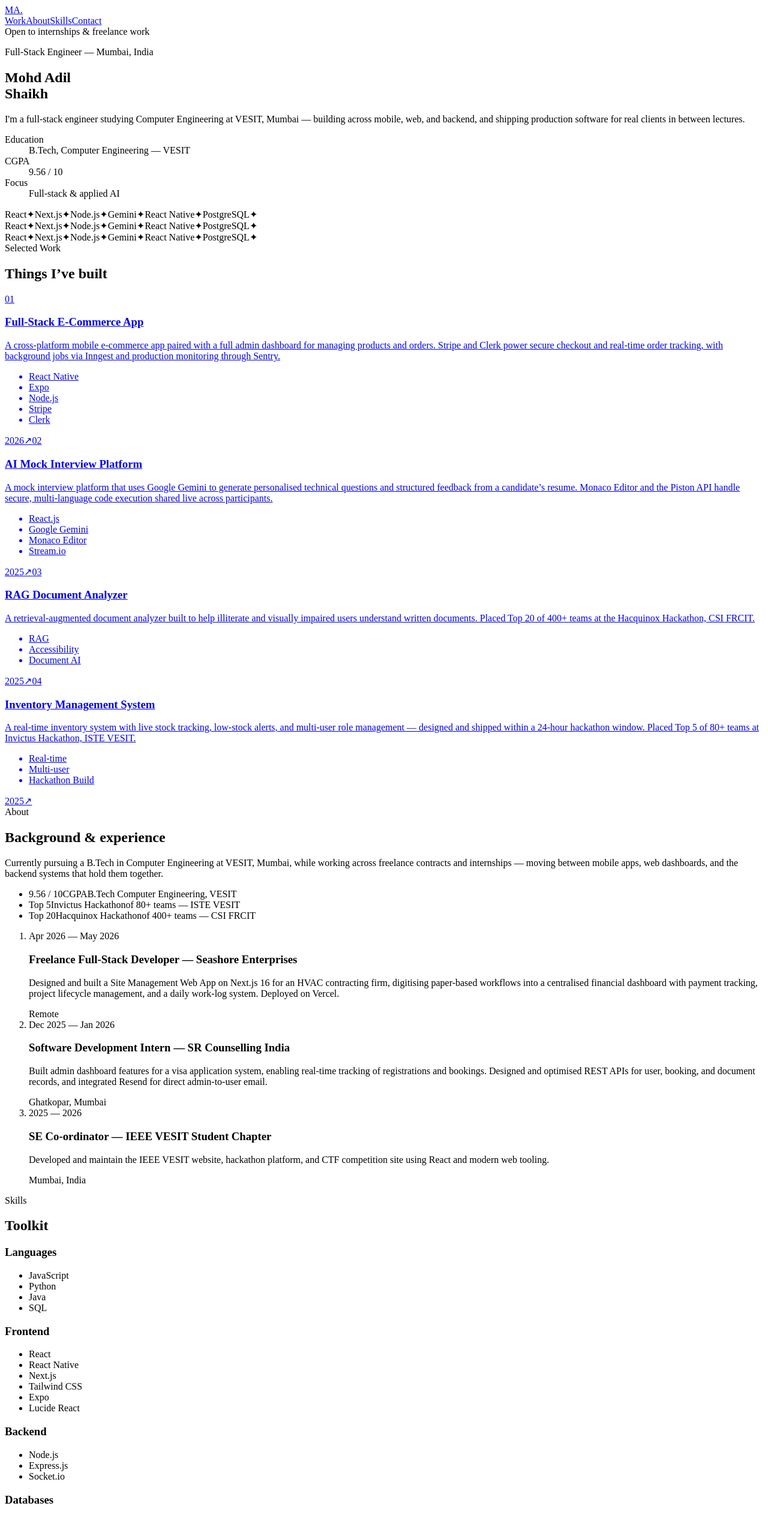
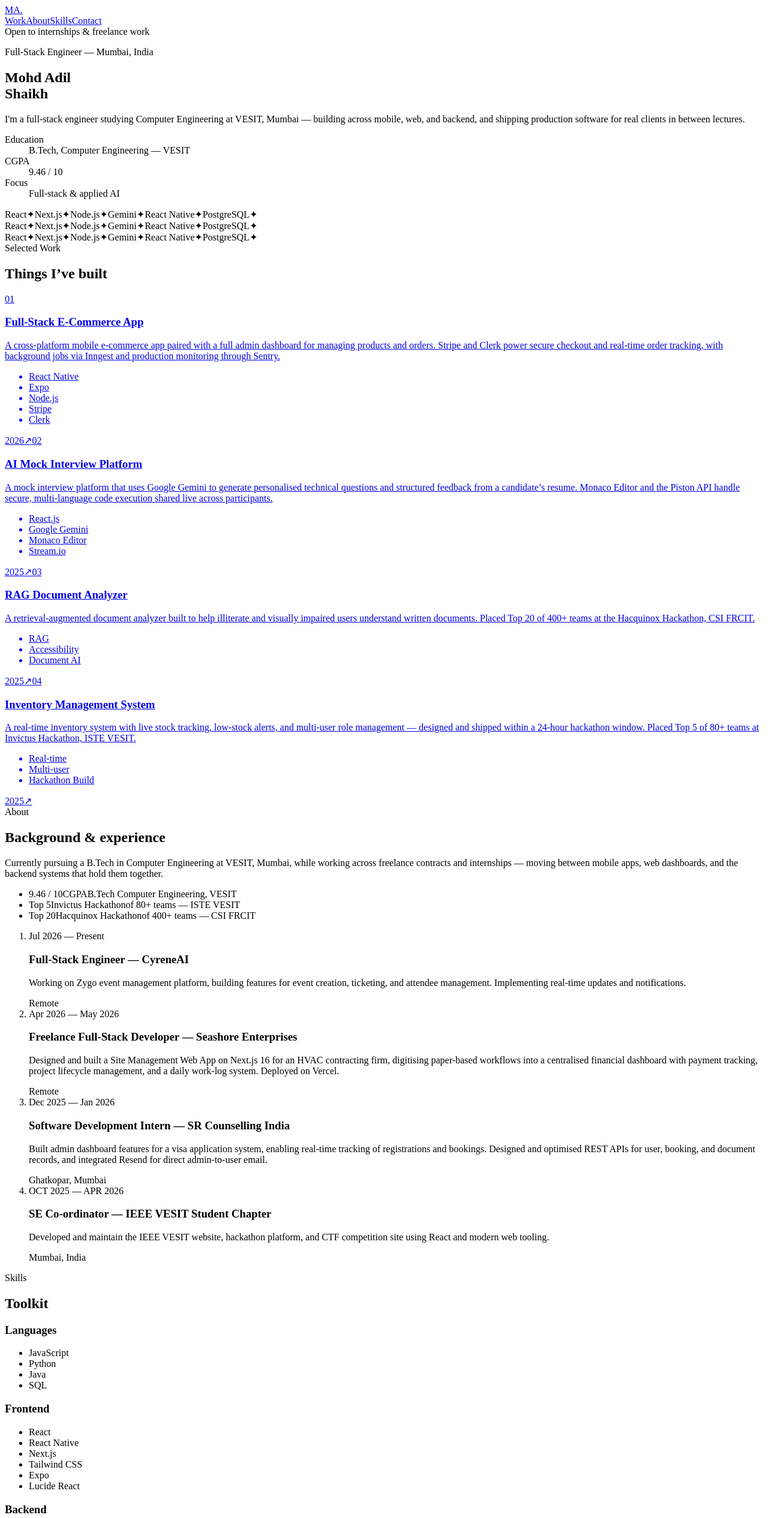
Before and after one commit to adil162006/porttfolio, a React (Vite) app: page / in a window 1280 px wide. Shown: the top 2531 px of the page at 60% size. Built offline with nearby package versions, Linux system fonts and the light colour scheme; the HTML template or start-up script is replaced by a standard one.

Commit message:
Some changes

```diff
--- a/src/data/content.js
+++ b/src/data/content.js
@@ -2,11 +2,11 @@
 // Update CONTACT.linkedin / CONTACT.github with real profile URLs.
 
 export const PROFILE = {
-  name: 'Mohd Adil Shaikh',
+  name: 'Mohammed Adil Shaikh',
   role: 'Full-Stack Engineer',
   location: 'Mumbai, India',
   education: 'B.Tech, Computer Engineering — VESIT',
-  cgpa: '9.56',
+  cgpa: '9.46',
   status: 'Open to internships & freelance work',
   bio: "I'm a full-stack engineer studying Computer Engineering at VESIT, Mumbai — building across mobile, web, and backend, and shipping production software for real clients in between lectures.",
 }
@@ -14,8 +14,8 @@
 export const CONTACT = {
   email: 'shaikhmdadil191@gmail.com',
   phone: '+91 8097069099',
-  linkedin: '#', // TODO: replace with real LinkedIn URL
-  github: '#', // TODO: replace with real GitHub URL
+  linkedin: 'https://www.linkedin.com/in/mohammad-adil-shaikh-8a43b3320/',
+  github: 'https://github.com/adil162006',
 }
 
 export const TECH_STACK = [
@@ -68,6 +68,15 @@
 
 export const EXPERIENCE = [
   {
+    period: 'Jul 2026 — Present',
+    role: 'Full-Stack Engineer',
+    org: 'CyreneAI',
+    location: 'Remote',
+    description:
+      'Working on Zygo event management platform, building features for event creation, ticketing, and attendee management. Implementing real-time updates and notifications.',
+  },
+
+  {
     period: 'Apr 2026 — May 2026',
     role: 'Freelance Full-Stack Developer',
     org: 'Seashore Enterprises',
@@ -84,7 +93,7 @@
       'Built admin dashboard features for a visa application system, enabling real-time tracking of registrations and bookings. Designed and optimised REST APIs for user, booking, and document records, and integrated Resend for direct admin-to-user email.',
   },
   {
-    period: '2025 — 2026',
+    period: 'OCT 2025 — APR 2026',
     role: 'SE Co-ordinator',
     org: 'IEEE VESIT Student Chapter',
     location: 'Mumbai, India',
@@ -96,7 +105,7 @@
 export const ACHIEVEMENTS = [
   {
     label: 'CGPA',
-    value: '9.56 / 10',
+    value: '9.46 / 10',
     detail: 'B.Tech Computer Engineering, VESIT',
   },
   {
@@ -122,7 +131,7 @@
   },
   {
     group: 'Backend',
-    items: ['Node.js', 'Express.js', 'Socket.io'],
+    items: [ 'Express.js', 'FASTAPI', 'REST APIs'],
   },
   {
     group: 'Databases',
```
